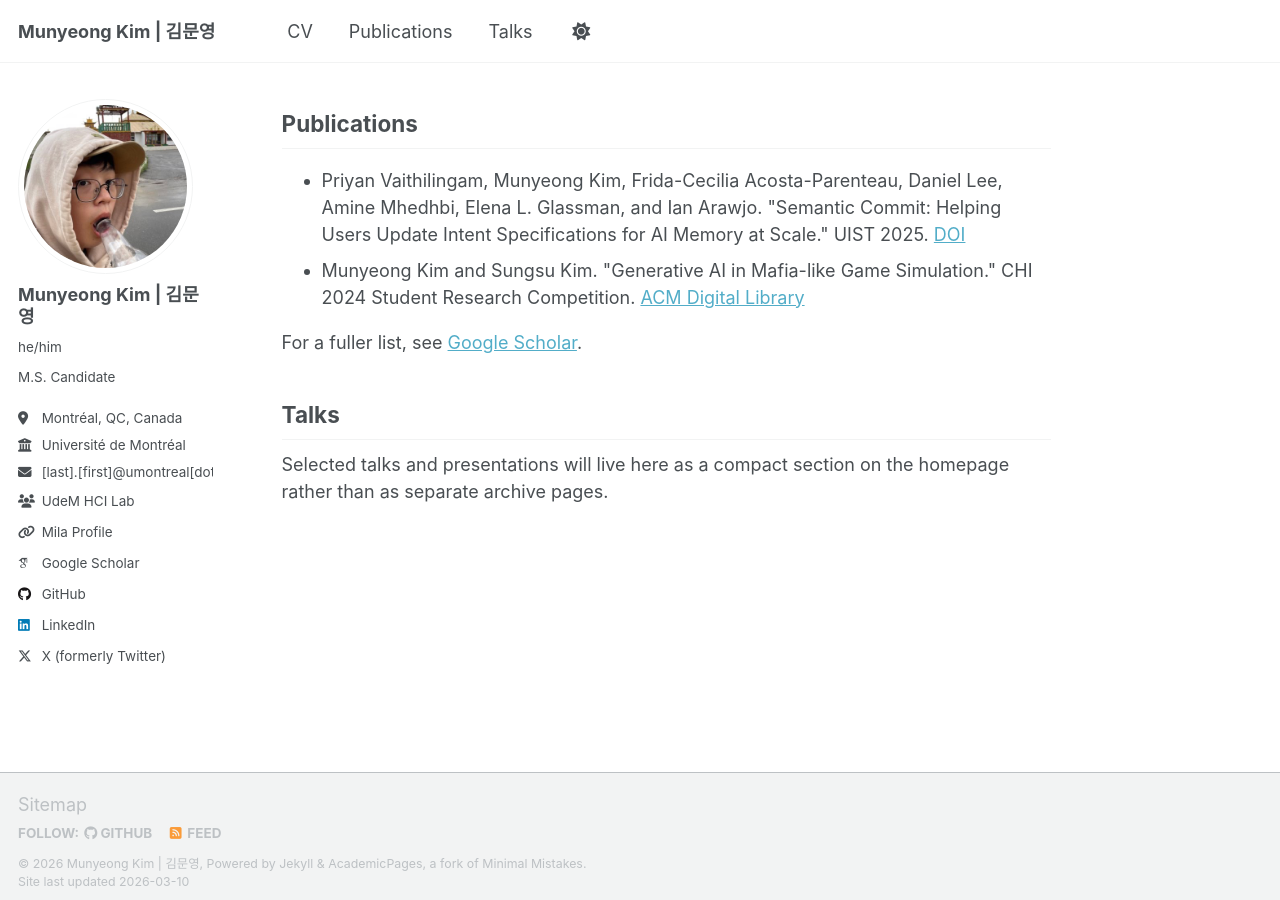
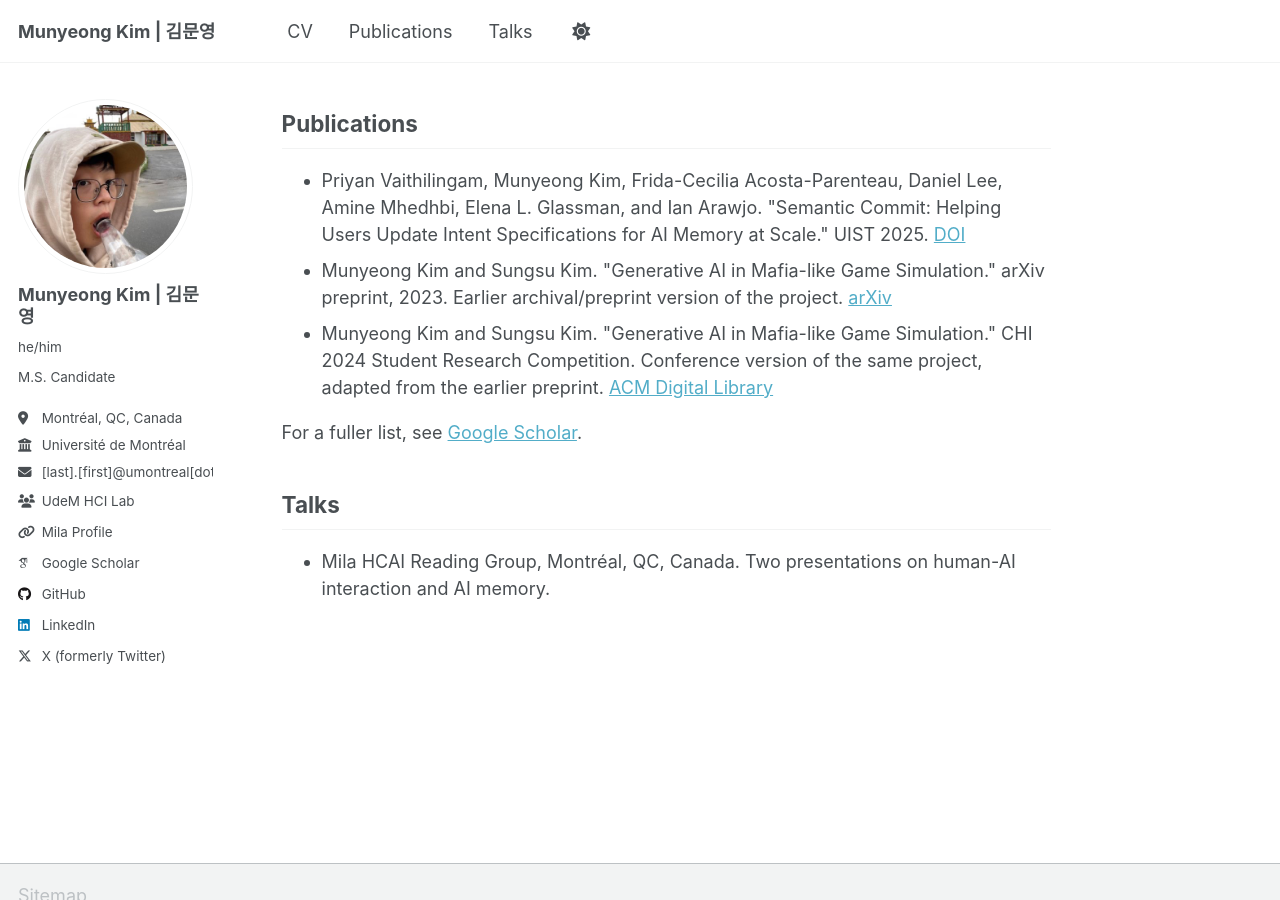
Before and after one commit to MunyeongKim/munyeongkim.github.io, a Jekyll site: the page built from _pages/about.md, in a window 1280 px wide and 900 px high, scrolled down 833 px. Built offline with Jekyll 4.4.1, drawn with Linux system fonts in a browser that asks for light colours; some web fonts are replaced; a script that is not in the unit is left out.

Commit message:
Refine homepage publications and talks

```diff
--- a/_pages/about.md
+++ b/_pages/about.md
@@ -37,12 +37,15 @@ Find Me
   <h2>Publications</h2>
   <ul>
     <li>Priyan Vaithilingam, Munyeong Kim, Frida-Cecilia Acosta-Parenteau, Daniel Lee, Amine Mhedhbi, Elena L. Glassman, and Ian Arawjo. "Semantic Commit: Helping Users Update Intent Specifications for AI Memory at Scale." UIST 2025. <a href="https://doi.org/10.1145/3746059.3747778">DOI</a></li>
-    <li>Munyeong Kim and Sungsu Kim. "Generative AI in Mafia-like Game Simulation." CHI 2024 Student Research Competition. <a href="https://dl.acm.org/doi/10.1145/3613905.3647958">ACM Digital Library</a></li>
+    <li>Munyeong Kim and Sungsu Kim. "Generative AI in Mafia-like Game Simulation." arXiv preprint, 2023. Earlier archival/preprint version of the project. <a href="https://arxiv.org/abs/2309.11672">arXiv</a></li>
+    <li>Munyeong Kim and Sungsu Kim. "Generative AI in Mafia-like Game Simulation." CHI 2024 Student Research Competition. Conference version of the same project, adapted from the earlier preprint. <a href="https://dl.acm.org/doi/10.1145/3613905.3647958">ACM Digital Library</a></li>
   </ul>
   <p>For a fuller list, see <a href="https://scholar.google.com/citations?user=mBcMSCwAAAAJ&hl=en">Google Scholar</a>.</p>
 </section>
 
 <section id="talks">
   <h2>Talks</h2>
-  <p>Selected talks and presentations will live here as a compact section on the homepage rather than as separate archive pages.</p>
+  <ul>
+    <li>Mila HCAI Reading Group, Montréal, QC, Canada. Two presentations on human-AI interaction and AI memory.</li>
+  </ul>
 </section>
```
